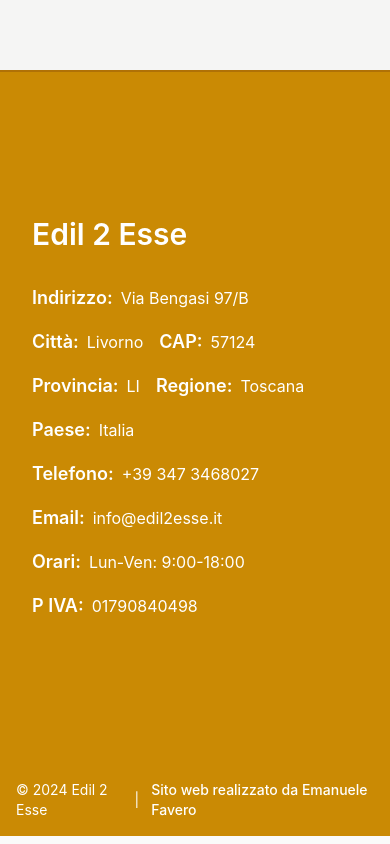
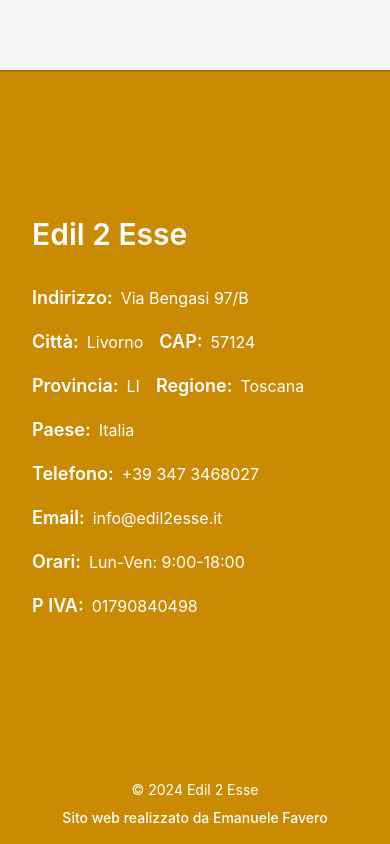
Before and after one commit to emanuelefavero/edil-2-esse, a Next.js app: page / in a window 390 px wide. Shown: the part 4568-5412 px from the top of the page. Built offline with nearby package versions, Linux system fonts and the light colour scheme; no server answers.

Commit message:
fix footer responsivness

```diff
--- a/components/Footer.tsx
+++ b/components/Footer.tsx
@@ -2,13 +2,13 @@ export default function Footer() {
   const year = new Date().getFullYear()
 
   return (
-    <footer className='w-full bg-yellow-600 text-white py-4 px-4 flex justify-center items-center gap-2 text-sm'>
+    <footer className='w-full bg-yellow-600 text-white py-4 px-4 flex flex-col xs:flex-row justify-center items-center gap-2 text-sm'>
       <p>&copy; {year} Edil 2 Esse</p>
 
-      <span className='hidden 5xs:inline-block text-white mx-1'>|</span>
+      <span className='hidden xs:inline-block text-white mx-1'>|</span>
 
       <a
-        className='hidden 5xs:inline-block font-medium hover:underline'
+        className='hidden 5xs:inline-block font-medium hover:underline text-center xs:text-left'
         href='https://emanuelefavero.com/'
         target='_blank'
         rel='noopener noreferrer'
```
